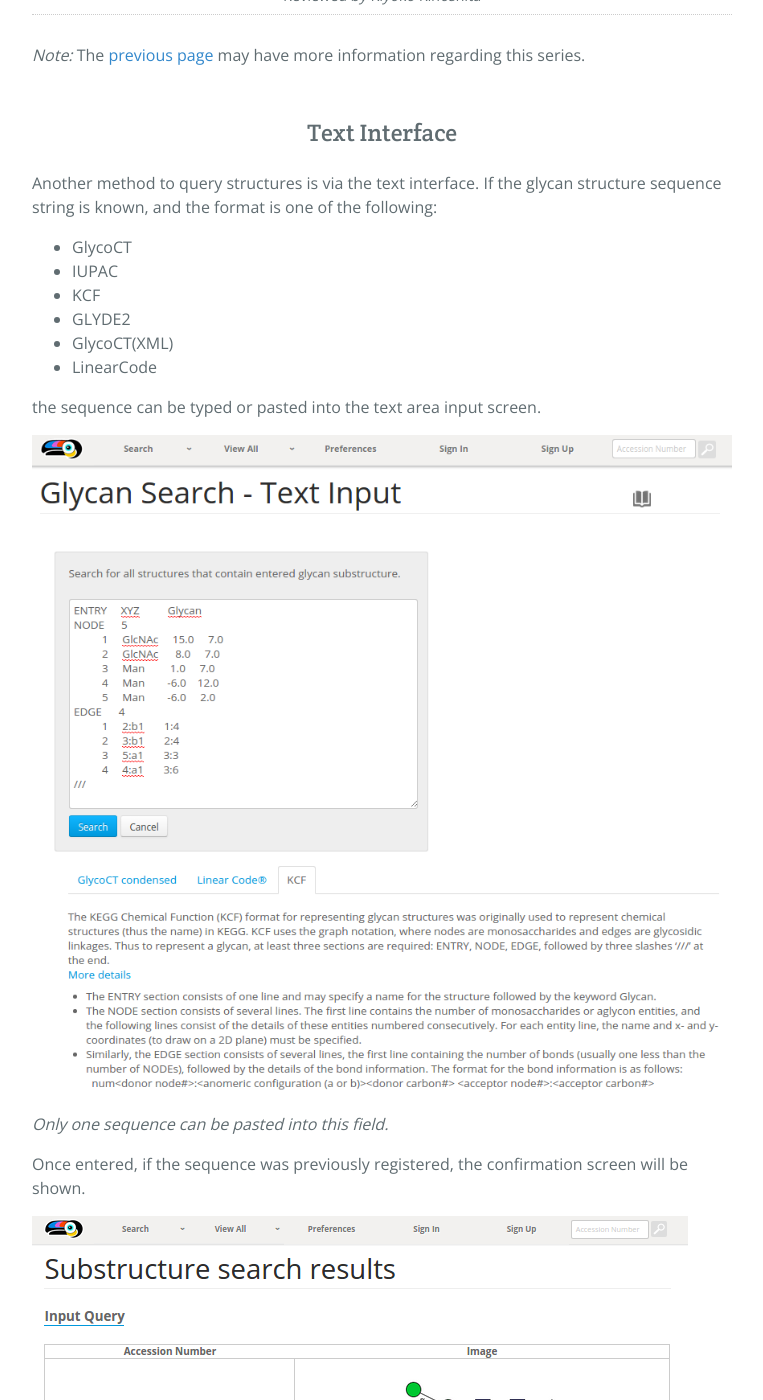
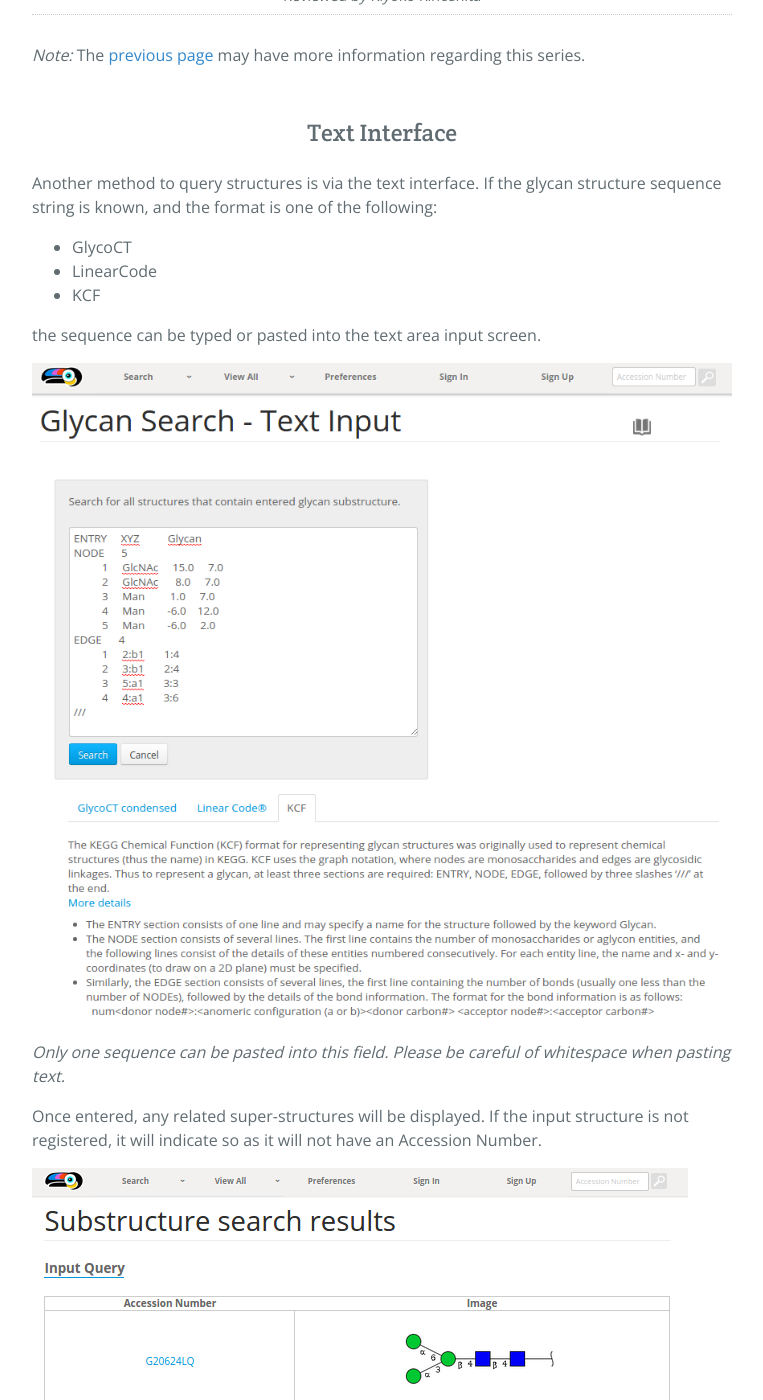
Before and after one commit to glytoucan/glytoucan, a Jekyll site: the page built from manual/search-text.md, in a window 1280 px wide and 1400 px high, scrolled down 335 px. Shown: the whole window, without its empty margins (258-1021 px from the left). Built offline with Jekyll 4.4.1, drawn with Linux system fonts in a browser that asks for light colours; nearby versions of some CDN libraries; Markdown is read by kramdown in place of the engine named in the settings.

Commit message:
fix formats and wording

```diff
--- a/manual/search-text.md
+++ b/manual/search-text.md
@@ -16,18 +16,15 @@
   Another method to query structures is via the text interface.  If the glycan structure sequence string is known, and the format is one of the following:
 
   * GlycoCT
-  * IUPAC
+  * LinearCode
   * KCF
-  * GLYDE2
-  * GlycoCT(XML)
-  * LinearCode
 
 the sequence can be typed or pasted into the text area input screen.
 
 ![Glytoucan Text Interface](/images/manual/search-text.png)
-*Only one sequence can be pasted into this field.*
+*Only one sequence can be pasted into this field.  Please be careful of whitespace when pasting text.*
 
-Once entered, if the sequence was previously registered, the confirmation screen will be shown.
+Once entered, any related super-structures will be displayed.  If the input structure is not registered, it will indicate so as it will not have an Accession Number.
 
 ![Glytoucan Graphical Interface](/images/manual/search-result.png)
 _Please note that the sequence is first converted to GlycoCT, and the GlycoCT sequence is used to search for the structure_
```
